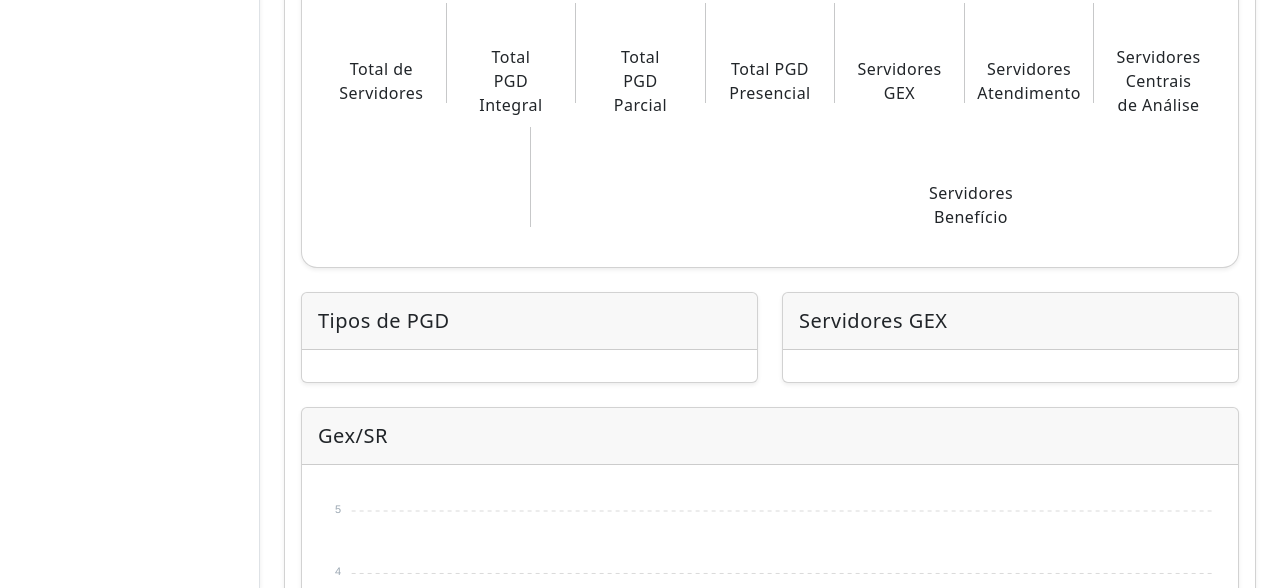
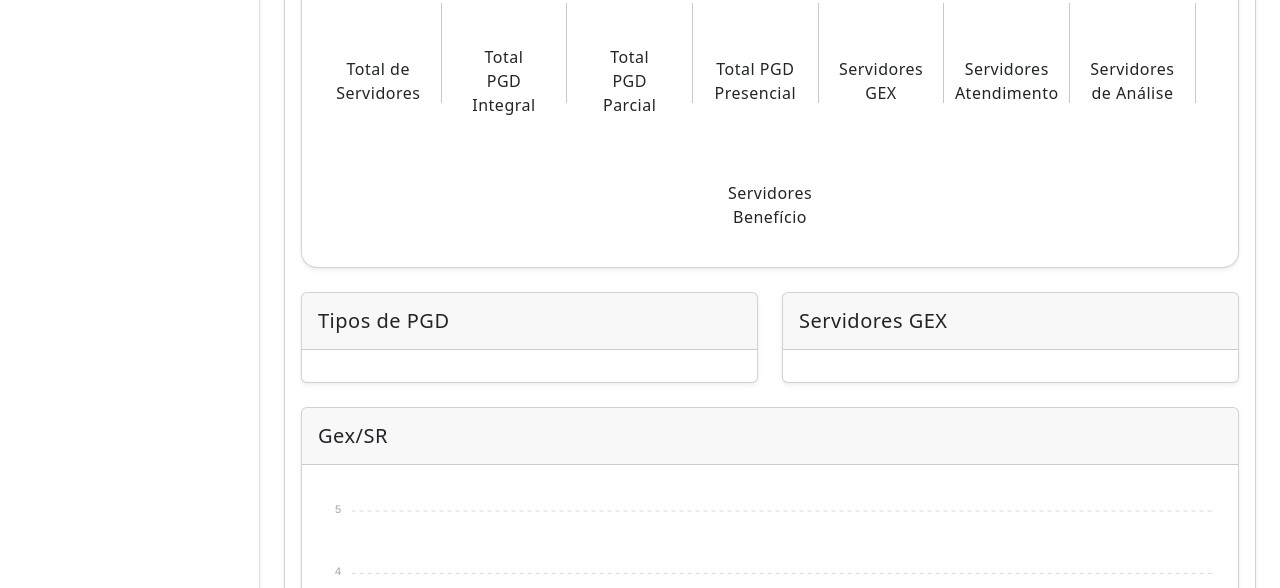
Before and after one commit to teteu434/DataView, a website with bundled scripts: page src/gexMeio.html in a window 1280 px wide. Shown: the part 212-800 px from the top of the page. Built offline with nearby package versions, Linux system fonts and the light colour scheme; some packages are replaced by stand-ins of ours; no server answers.

Commit message:
reajuste visual nas caixas de gexMeio

```diff
--- a/src/frontend/css/main/main.css
+++ b/src/frontend/css/main/main.css
@@ -254,7 +254,7 @@ input::placeholder {
 }
 
 .fixed-box-2 {
-  width: 9%;
+  width: 8%;
   height: 100px;
   display: flex;
   flex-direction: column;
--- a/src/gexMeio.html
+++ b/src/gexMeio.html
@@ -242,7 +242,7 @@
                       <div class="vr"></div>
                       <div class="fixed-box-2">
                         <h3 id="analise" class="number-box"></h3>
-                        <p class="info-box">Servidores Centrais de Análise</p>
+                        <p class="info-box">Servidores de Análise</p>
                       </div>
                       <div class="vr"></div>
                       <div class="fixed-box-2">
```
